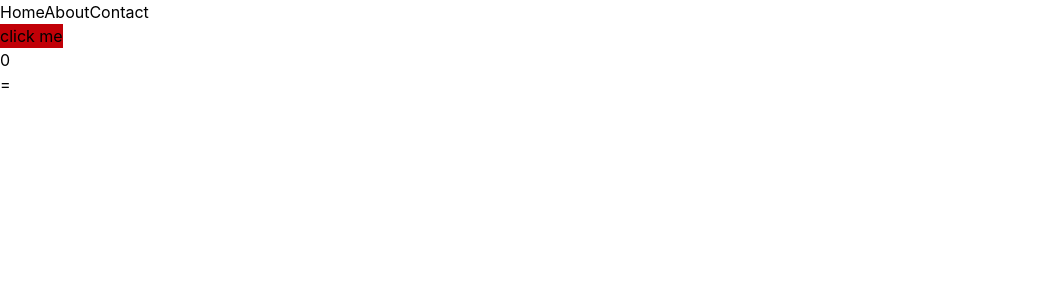
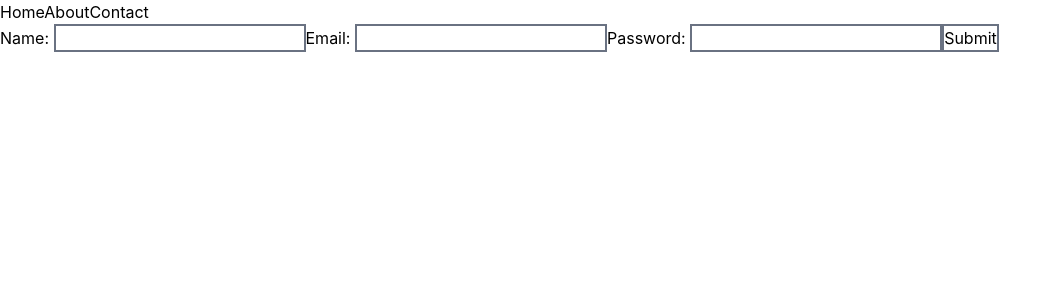
Before and after one commit to hudairyounas/WEB-BATCH2-ONLINE, a React (Vite) app in the folder vite/: page / in a window 1280 px wide. Shown: the top 300 px of the page, without its empty margins (0-1062 px from the left). Built offline with nearby package versions, Linux system fonts and the light colour scheme.

Commit message:
react class 20

```diff
--- a/vite/package.json
+++ b/vite/package.json
@@ -14,7 +14,8 @@
     "react": "^19.2.6",
     "react-dom": "^19.2.6",
     "react-router-dom": "^7.18.0",
-    "tailwindcss": "^4.3.2"
+    "tailwindcss": "^4.3.2",
+    "yup": "^1.7.1"
   },
   "devDependencies": {
     "@eslint/js": "^10.0.1",
--- /dev/null
+++ b/vite/src/components/form/Form.jsx
@@ -0,0 +1,75 @@
+import React, { useState } from "react";
+import * as yup from "yup";
+
+const Form = () => {
+
+  const [name, setName] = useState("");
+  const [email, setEmail] = useState("");
+  const [password, setPassword] = useState("");
+  const [error, setError] = useState("");
+
+  let userSchema = yup.object({
+    name: yup.string().required("Name is required"),
+    email: yup.string().email("Enter a valid email").required("Email is required"),
+    password: yup.string().required("Password is required").min(6, "Password must be at least 6 characters long").max(12, "Password must be less than 12 characters long"),
+  });
+
+  const fromData = async (e) => {
+    e.preventDefault();
+
+    try {
+      let res = await userSchema.validate({
+        name: name,
+        email: email,
+        password: password,
+      });
+      console.log(res)
+    } catch (error) {
+      setError(error.message);
+      console.log(error.message);
+    }
+
+  };
+
+  return (
+    <form>
+      <label htmlFor="userName">Name: </label>
+      <input
+        className="border-2 border-gray-500"
+        type="text"
+        name="userName"
+        id="userName"
+        autoComplete="off"
+        onChange={(e) => setName(e.target.value)}
+      />
+
+      <label htmlFor="email">Email: </label>
+      <input
+        className="border-2 border-gray-500"
+        type="email"
+        name="email"
+        id="email"
+        autoComplete="off"
+        onChange={(e) => setEmail(e.target.value)}
+      />
+
+      <label htmlFor="password">Password: </label>
+      <input
+        className="border-2 border-gray-500"
+        type="password"
+        name="password"
+        id="password"
+        autoComplete="off"
+        value={password}
+        onChange={(e) => setPassword(e.target.value)}
+      />
+
+      <button className="border-2 border-gray-500" type="submit" onClick={fromData}>
+        Submit
+      </button>
+      <h1 className="text-red-500 text-2xl">{error}</h1>
+    </form>
+  );
+};
+
+export default Form;
--- a/vite/src/pages/home/Home.jsx
+++ b/vite/src/pages/home/Home.jsx
@@ -6,6 +6,7 @@ import Contact from '../../components/contact/Contact'
 import UseEffect from '../../components/useEffect/UseEffect'
 import Todo from '../../components/todo/Todo'
 import TailwindCss from '../../components/tailwindCss/TailwindCss'
+import Form from '../../components/form/Form'
 
 
 const Home = () => {
@@ -16,7 +17,6 @@ const data = [
   {name:"osama", age:18, email:"[EMAIL_ADDRESS]"},
   {name:"hassan", age:25, email:"[EMAIL_ADDRESS]"}
 ]
-
 
   return (
     <div className='home'>
@@ -38,10 +38,10 @@ const data = [
         } */}
         {/* <UseState /> */}
         {/* <Contact /> */}
-        <UseEffect />
+        {/* <UseEffect /> */}
         {/* <Todo /> */}
-        {/* <TailwindCss /> */}=
-
+        {/* <TailwindCss /> */}
+        <Form />
     </div>
   )
 }
```
Also changed, not shown: 1 other file (tests, documents, lock files or other folders).
